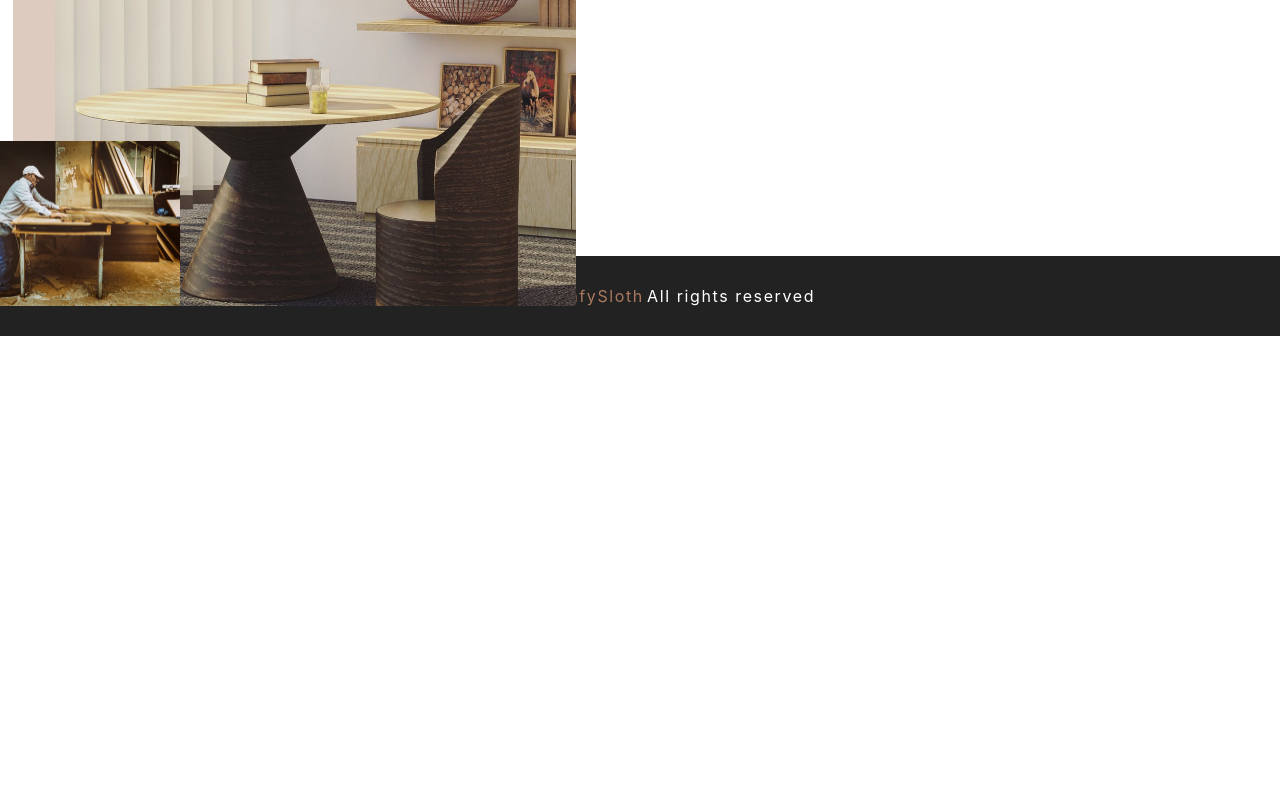
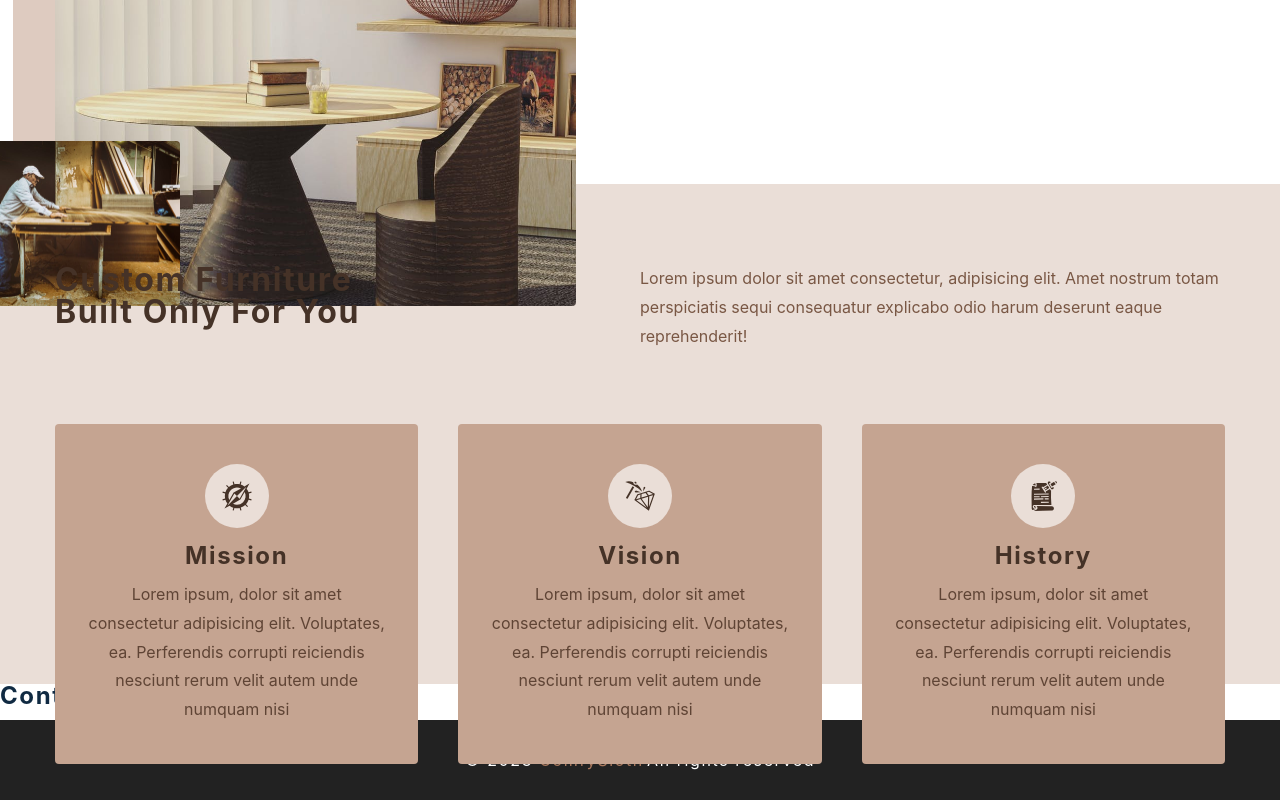
Before and after one commit to royaldev1031/comfy-sloth-ecommerce, a React (Create React App) app: page / in a window 1280 px wide. Shown: the part 652-1452 px from the top of the page. Before the commit the page ends 988 px from the top, so only its background shows below. Built offline with nearby package versions, Linux system fonts and the light colour scheme; the HTML template or start-up script is replaced by a standard one.

Commit message:
create services page

```diff
--- a/src/components/Services.js
+++ b/src/components/Services.js
@@ -3,7 +3,35 @@
 import { services } from '../utils/constants'
 
 const Services = () => {
-  return <h4>services </h4>
+  return (
+    <Wrapper>
+      <div className="section-center">
+        <article className="header">
+          <h3>
+            custom furniture <br />
+            built only for you
+          </h3>
+          <p>
+            Lorem ipsum dolor sit amet consectetur, adipisicing elit. Amet
+            nostrum totam perspiciatis sequi consequatur explicabo odio harum
+            deserunt eaque reprehenderit!
+          </p>
+        </article>
+        <div className="services-center">
+          {services.map((service) => {
+            const { id, icon, title, text } = service
+            return (
+              <article key={id} className="service">
+                <span className="icon">{icon}</span>
+                <h4>{title}</h4>
+                <p>{text}</p>
+              </article>
+            )
+          })}
+        </div>
+      </div>
+    </Wrapper>
+  )
 }
 
 const Wrapper = styled.section`
```
